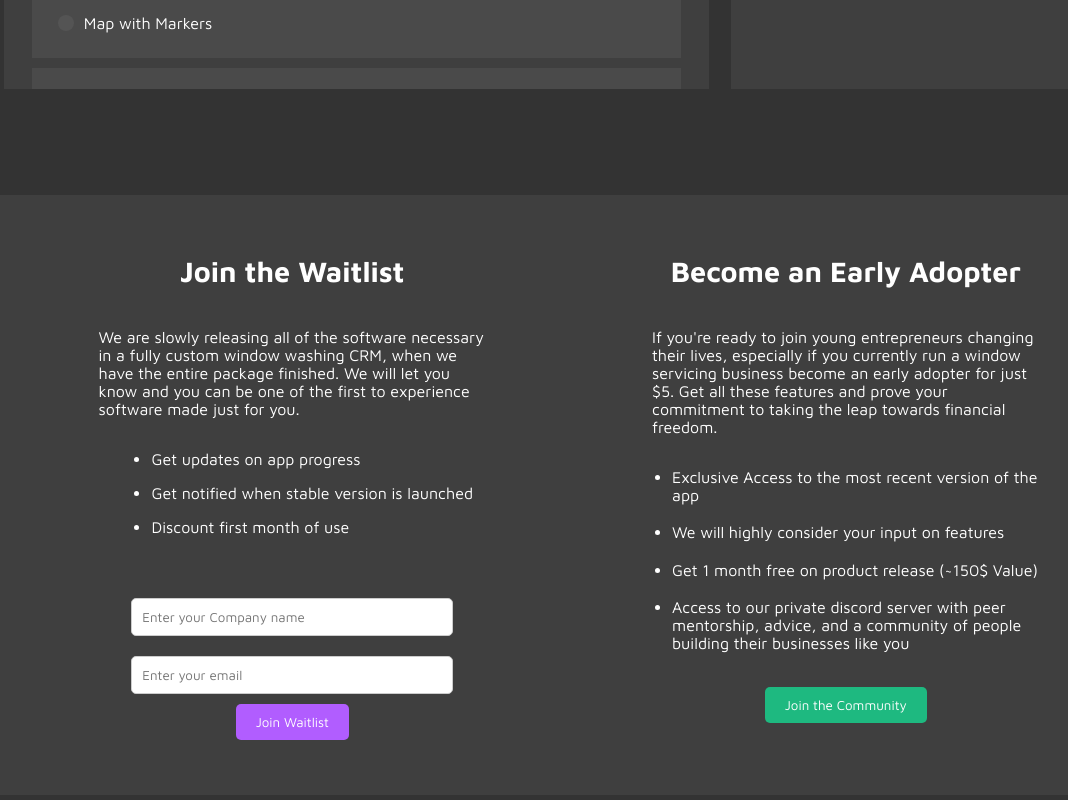
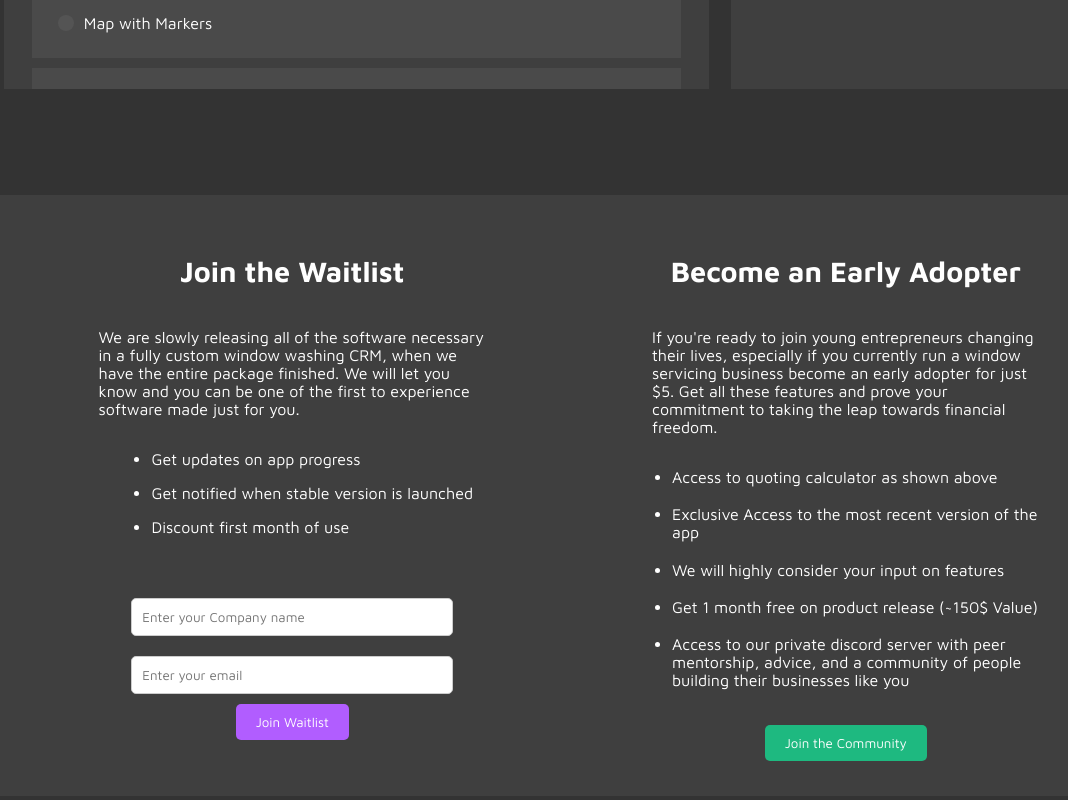
Before and after one commit to antonalley/leap-landing-page, a React (Create React App) app: page / in a window 1280 px wide. Shown: the part 626-1426 px from the top of the page, without its empty margins (71-1139 px from the left). Built offline with nearby package versions, Linux system fonts and the light colour scheme; no server answers.

Commit message:
Calculator bullet point

```diff
--- a/src/Home.js
+++ b/src/Home.js
@@ -193,6 +193,7 @@ function Home() {
                             If you're ready to join young entrepreneurs changing their lives, especially if you currently run a window servicing business become an early adopter for just $5. Get all these features and prove your commitment to taking the leap towards financial freedom.
                             </p>
                             <ul className='points'>
+                                <li>Access to quoting calculator as shown above</li>
                                 <li>Exclusive Access to the most recent version of the app</li>
                                 <li>We will highly consider your input on features</li>
                                 <li>Get 1 month free on product release (~150$ Value)</li>
```
